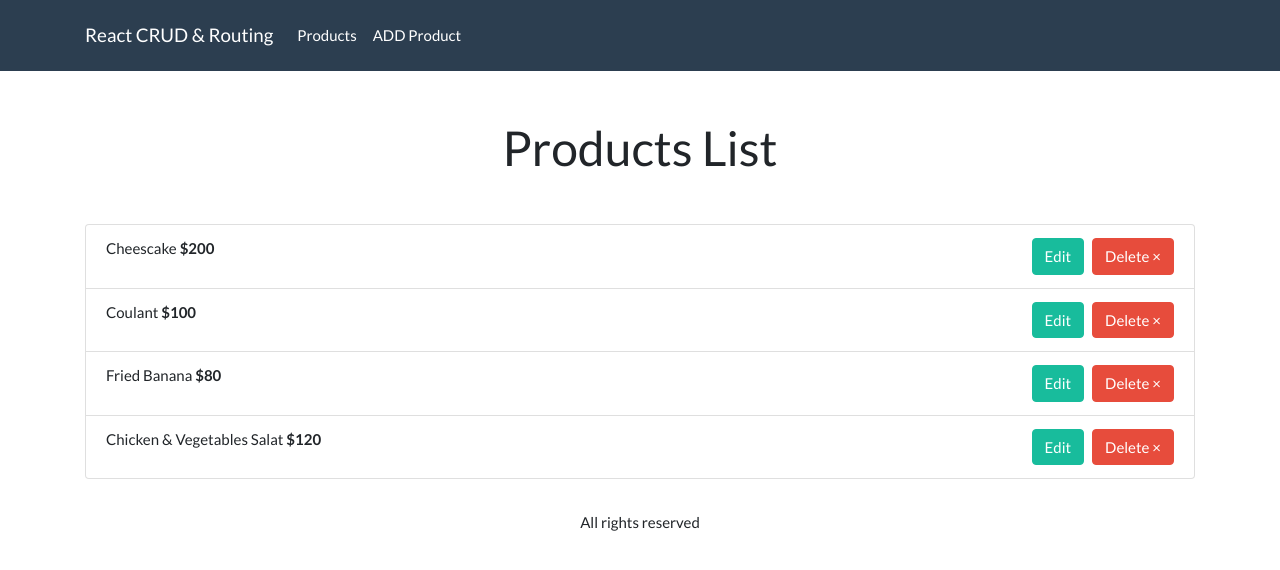
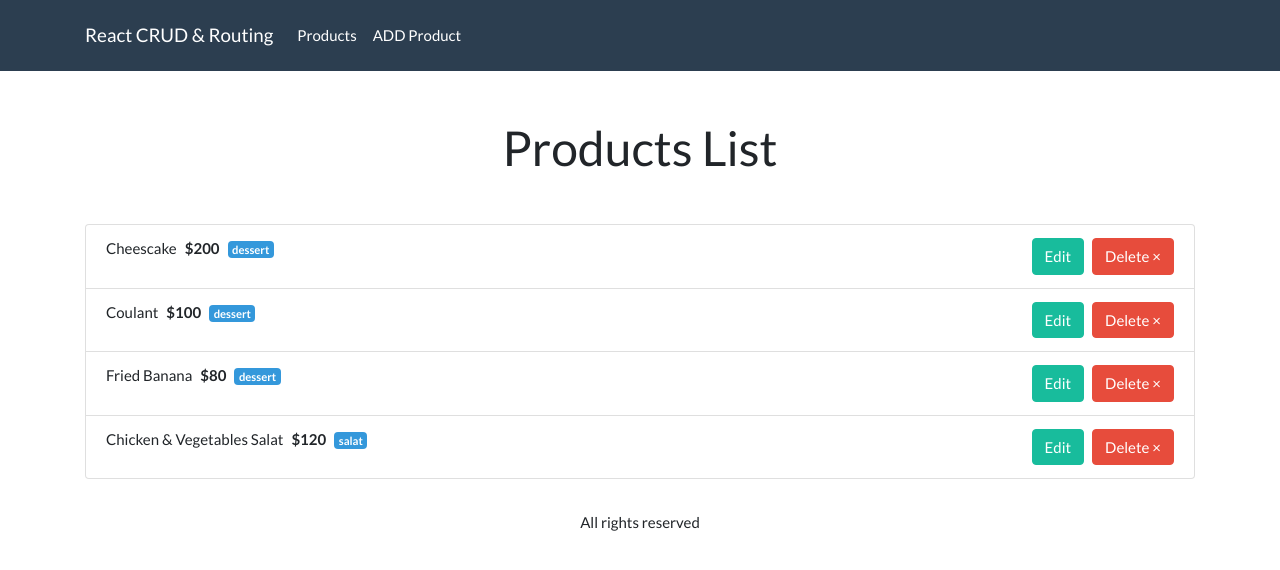
Before and after one commit to fr-me-jim/products, a React (Create React App) app: page /products in a window 1280 px wide. Shown: the top 570 px of the page. Built offline with nearby package versions, Linux system fonts and the light colour scheme; data requests are answered from the project's data file.

Commit message:
- Product component

```diff
--- a/src/App.js
+++ b/src/App.js
@@ -6,7 +6,6 @@ import Header from './components/Header';
 import Products from './components/Products';
 import AddProduct from './components/AddProduct';
 import EditProduct from './components/EditProduct';
-import Product from './components/Product';
 
 function App() {
 
@@ -68,7 +67,6 @@ function App() {
               );
             } }
           />
-          <Route  exact path="/products/:id" component={Product} />
         </Switch>
       </main>
 
--- a/src/components/Product.js
+++ /dev/null
@@ -1,9 +0,0 @@
-import React from 'react';
-
-const Product = () => {
-    return (
-        <h1 className="text-center">Product Data</h1>
-    );
-}
-
-export default Product;
--- a/src/components/ProductList.js
+++ b/src/components/ProductList.js
@@ -53,8 +53,9 @@ const ProductList = ({product, setReload}) => {
             className="list-group-item d-flex justify-content-between align-items-center"
         >
             <p>
-                {product.dishName} { '  ' }
-                <span className="font-weight-bold">${product.dishPrice}</span>
+                {product.dishName}
+                <span className="font-weight-bold mx-2">${product.dishPrice}</span>
+                <span className="badge badge-info" >{product.category}</span>
             </p>
 
             <div>
```
